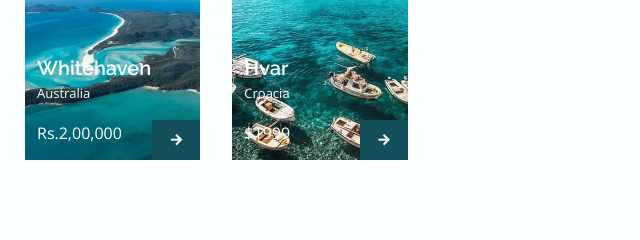
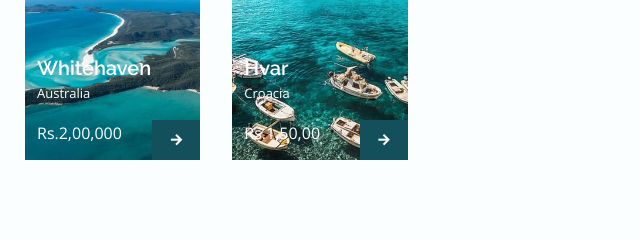
Before and after one commit to sammeshach23/Responsive-Travel-Web-Page, a plain HTML site: page index.html in a window 1280 px wide. Shown: the part 3660-3900 px from the top of the page, 320-960 px from the left. Drawn offline with nearby package versions, Linux system fonts and the light colour scheme; files whose address does not match are found by name.

Commit message:
Update index.html

```diff
--- a/index.html
+++ b/index.html
@@ -323,7 +323,7 @@
                             <div class="place__data">
                                 <h3 class="place__title">Hvar</h3>
                                 <span class="place__subtitle">Croacia</span>
-                                <span class="place__price">$1999</span>
+                                <span class="place__price">Rs.1,50,00</span>
                             </div>
                         </div>
 
```
